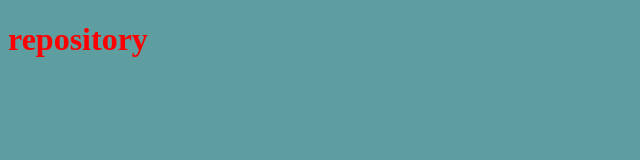
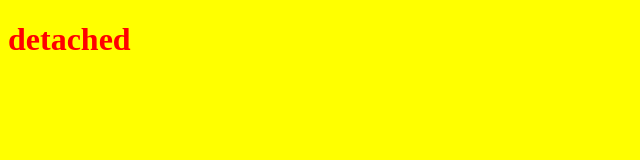
Before and after one commit to Marvel777/second-try-, a plain HTML site: page index.html in a window 1280 px wide. Shown: the whole page, without its empty margins (0-640 px from the left). Drawn offline with Linux system fonts and the light colour scheme.

Commit message:
just try

```diff
--- a/index.html
+++ b/index.html
@@ -4,11 +4,11 @@
     <meta charset="UTF-8">
     <meta http-equiv="X-UA-Compatible" content="IE=edge">
     <meta name="viewport" content="width=device-width, initial-scale=1.0">
-    <title>Document</title>
+    <title>detached  in second </title>
     <link rel="stylesheet" href="style.css">
 </head>
 <body>
-    <h1>repository</h1>
+    <h1>detached</h1>
     <script src="app.js"></script>
 </body>
 </html>
--- a/style.css
+++ b/style.css
@@ -2,5 +2,5 @@ h1{
     color: red;
 }
 body{
-    background-color: cadetblue;
+    background-color:yellow ;
 }
```
